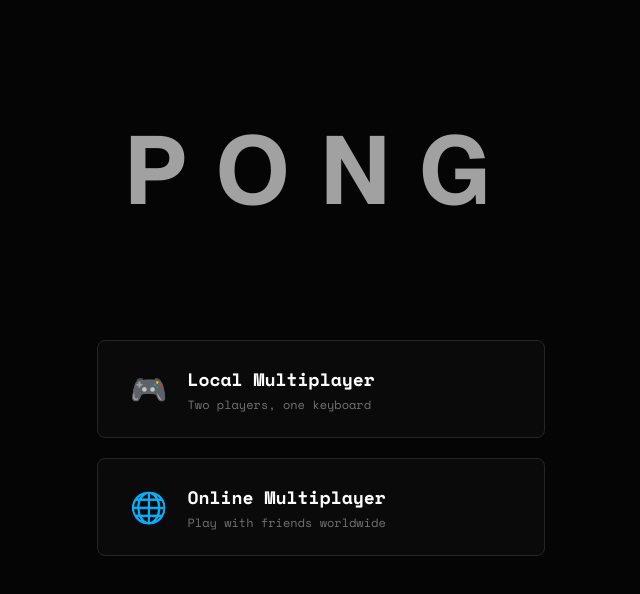
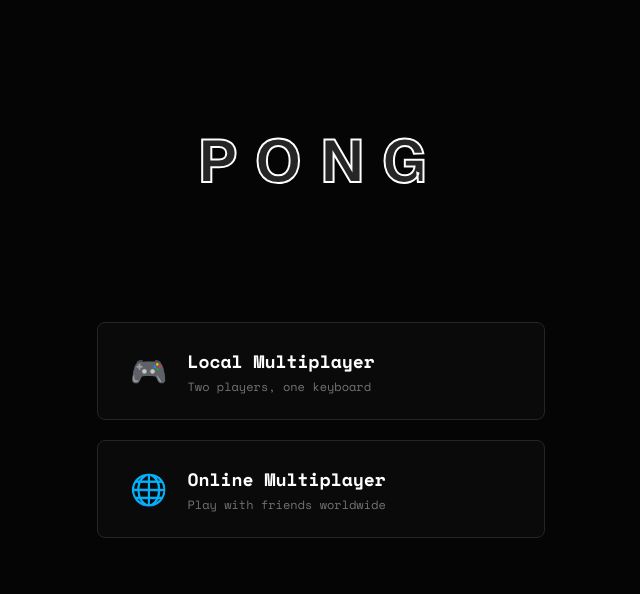
Before and after one commit to alexandersteinhauer/pong-web, a SvelteKit app in the folder client/: page / in a window 1280 px wide. Shown: the top 594 px of the page, without its empty margins (319-959 px from the left). Built offline with nearby package versions, Linux system fonts and the light colour scheme.

Commit message:
adjust logo

```diff
--- a/client/src/routes/+page.svelte
+++ b/client/src/routes/+page.svelte
@@ -4,7 +4,9 @@
 
 <div class="flex min-h-screen flex-col items-center gap-8 p-8">
   <header class="flex flex-1 items-center justify-center text-center">
-    <h1 class="font-geist text-8xl font-bold tracking-[0.3em] text-neutral-400">
+    <h1
+      class="font-geist text-6xl font-bold tracking-[0.3em] text-white [-webkit-text-fill-color:#262626] [-webkit-text-stroke:2px_currentColor]"
+    >
       PONG
     </h1>
   </header>
```
